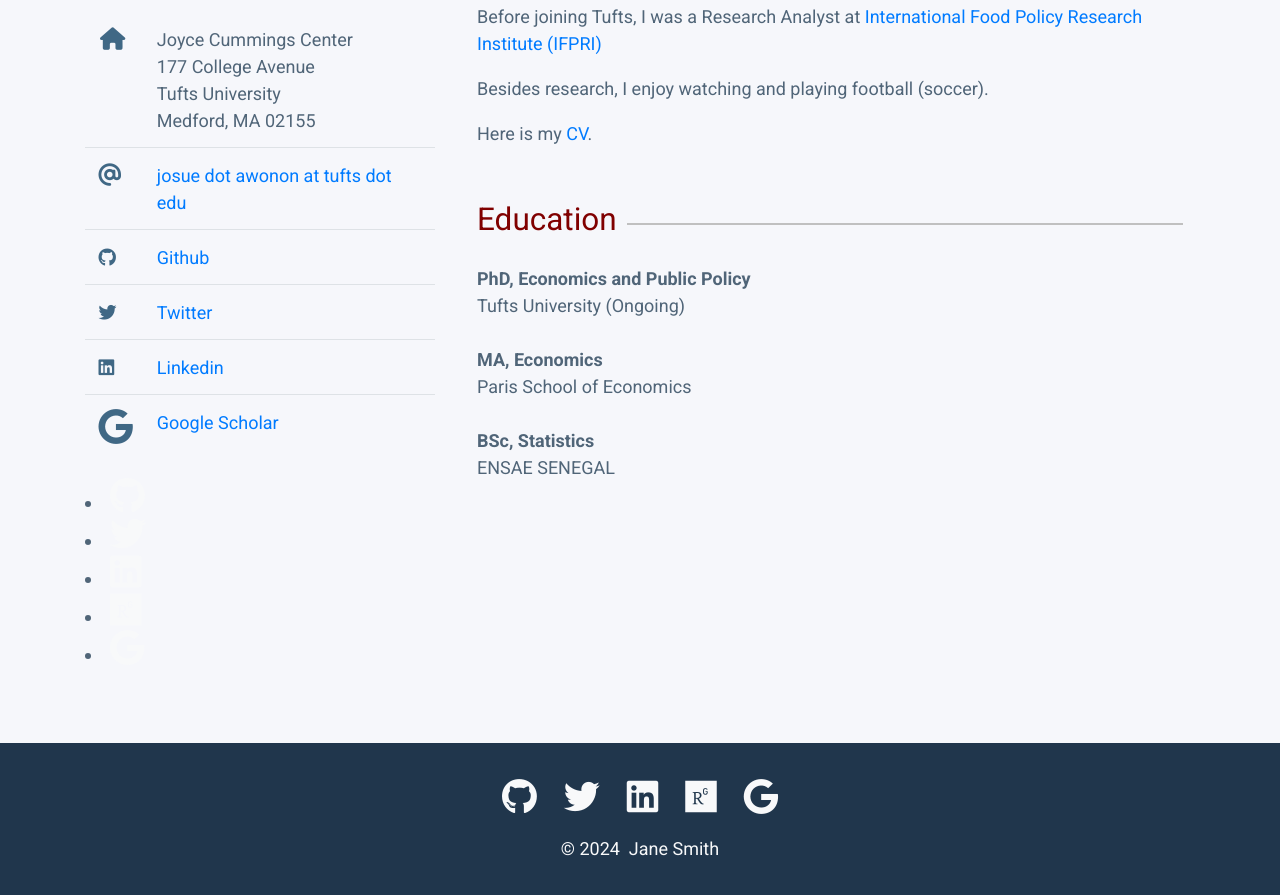
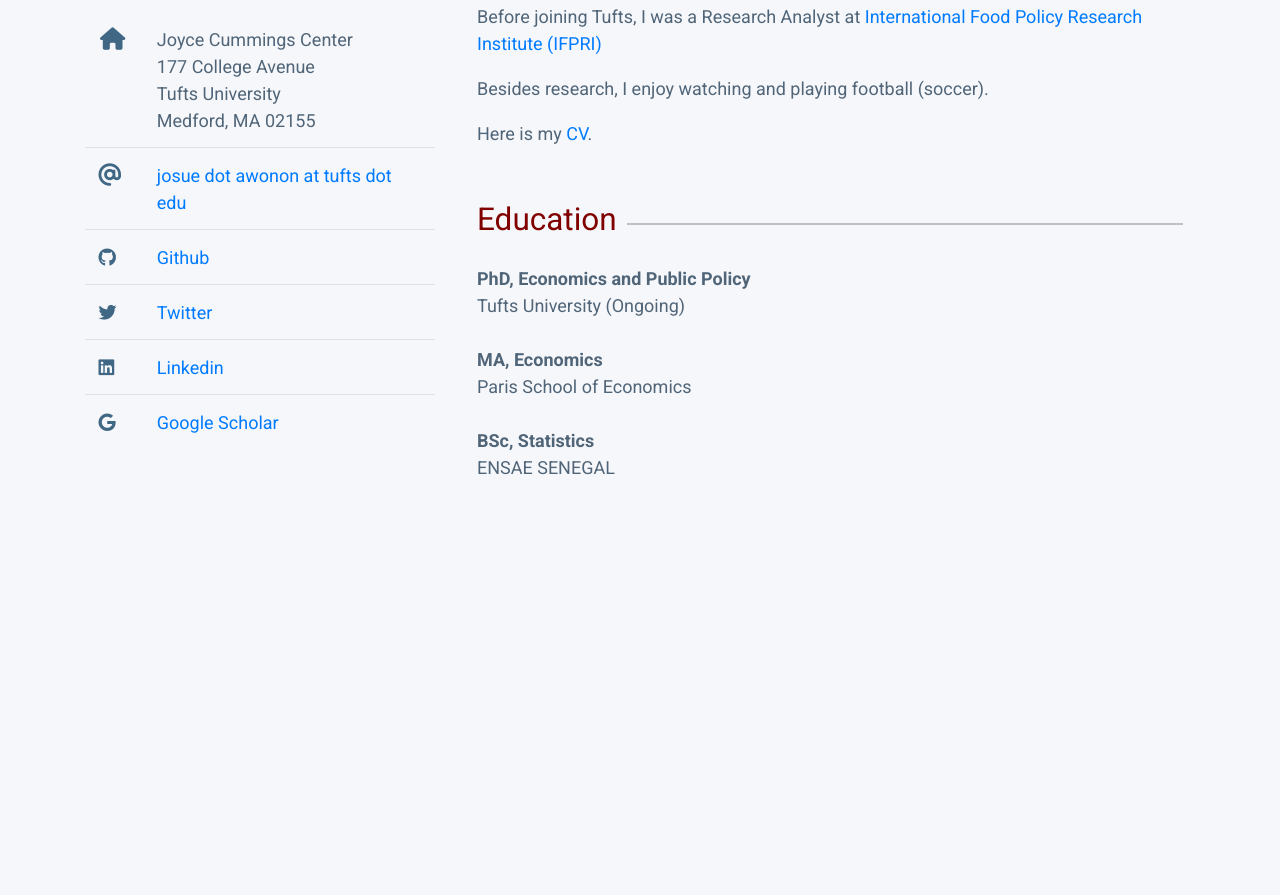
Before and after one commit to Awonon/awonon.github.io, a plain HTML site: page index.html in a window 1280 px wide. Shown: the part 473-1368 px from the top of the page. After the commit the page ends 976 px from the top, so only its background shows below. Drawn offline with nearby package versions, Linux system fonts and the light colour scheme.

Commit message:
Update index.html

```diff
--- a/index.html
+++ b/index.html
@@ -96,7 +96,7 @@
             </tr>
 
             <tr class="d-flex">
-              <td class="col-2"><i class="fab fa-google fa-2x"></i></td>
+              <td class="col-2"><i class="fab fa-google fa"></i></td>
               <td class="col-10"><a href="https://scholar.google.com/citations?user=WCiKN6kAAAAJ&hl=fr">Google Scholar</a></td>
             </tr>
 
@@ -106,12 +106,6 @@
             </tr>
           </tbody>
         </table>
-
-  <li><a class="text-light" data-toggle='tooltip' data-offset="0 15" data-placement='top' title="Github" href="" target="_blank"><i class="fab fa-github fa-2x"></i></a></li>
-          <li><a class="text-light" data-toggle='tooltip' data-offset="0 15" data-placement='top' title="twitter" href="" target="_blank"><i class="fab fa-twitter fa-2x"></i></a></li>
-          <li><a class="text-light" data-toggle='tooltip' data-offset="0 15" data-placement='top' title="LinkedIn" href="" target="_blank"><i class="fab fa-linkedin fa-2x"></i></a></li>
-          <li><a class="text-light" data-toggle='tooltip' data-offset="0 15" data-placement='top' title="Research Gate" href="" target="_blank"><i class="fab fa-researchgate fa-2x"></i></a></li>
-          <li><a class="text-light" data-toggle='tooltip' data-offset="0 15" data-placement='top' title="Google Scholar" href="" target="_blank"><i class="fab fa-google fa-2x"></i></a></li>
 
       </div>
       <!-- col-sm-4 -->
@@ -181,12 +175,12 @@
   </div>
   <!-- #wrapper .container -->
 
-  <!-- Acknowledge include -->
+  <!-- Acknowledge include
   <div id="acknowledge"></div>
-
-  <!-- Footer include -->
+-->
+  <!-- Footer include
   <div id="page-footer"></div>
-
+-->
   <!-- Back to top button -->
   <a role="button" id="back-to-top" class="btn scroll-link" href="#top"><i class="fa fa-fw fa-2x fa-angle-up" aria-hidden="true"></i></a>
 
```
